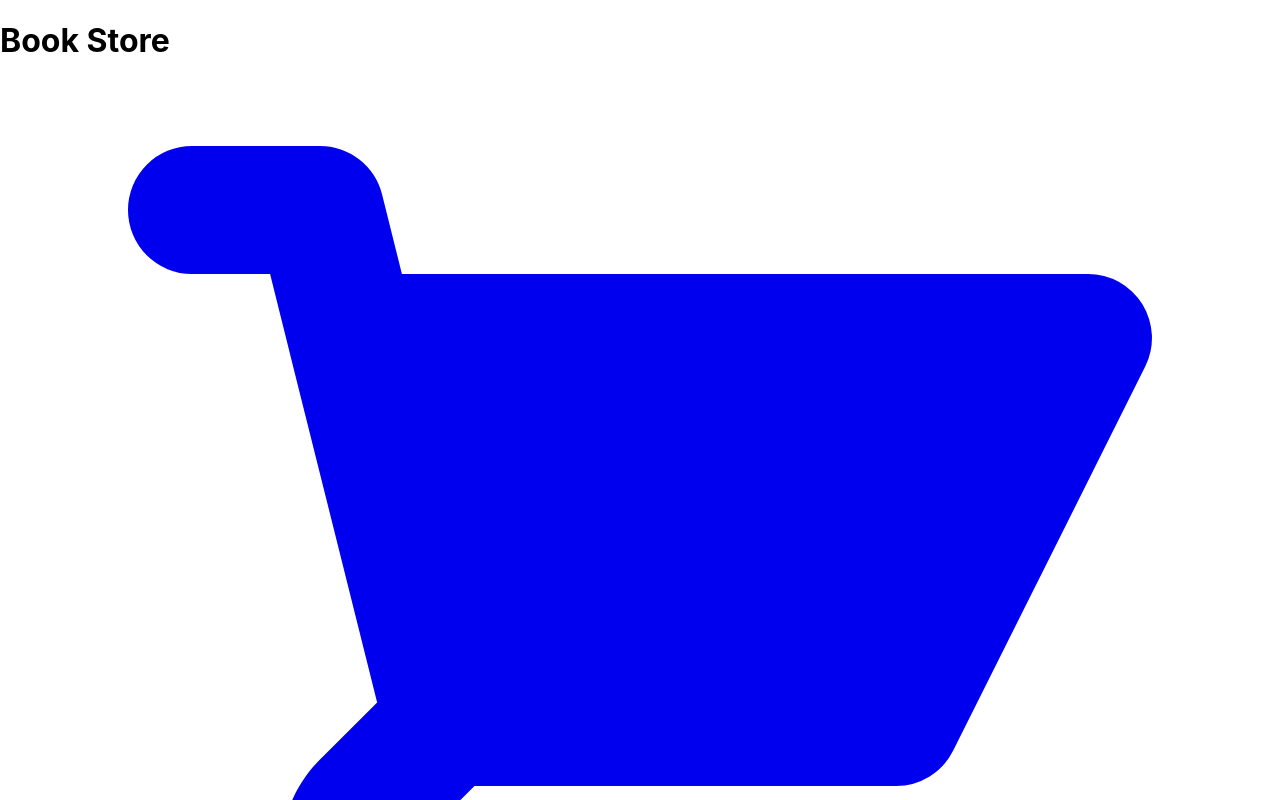
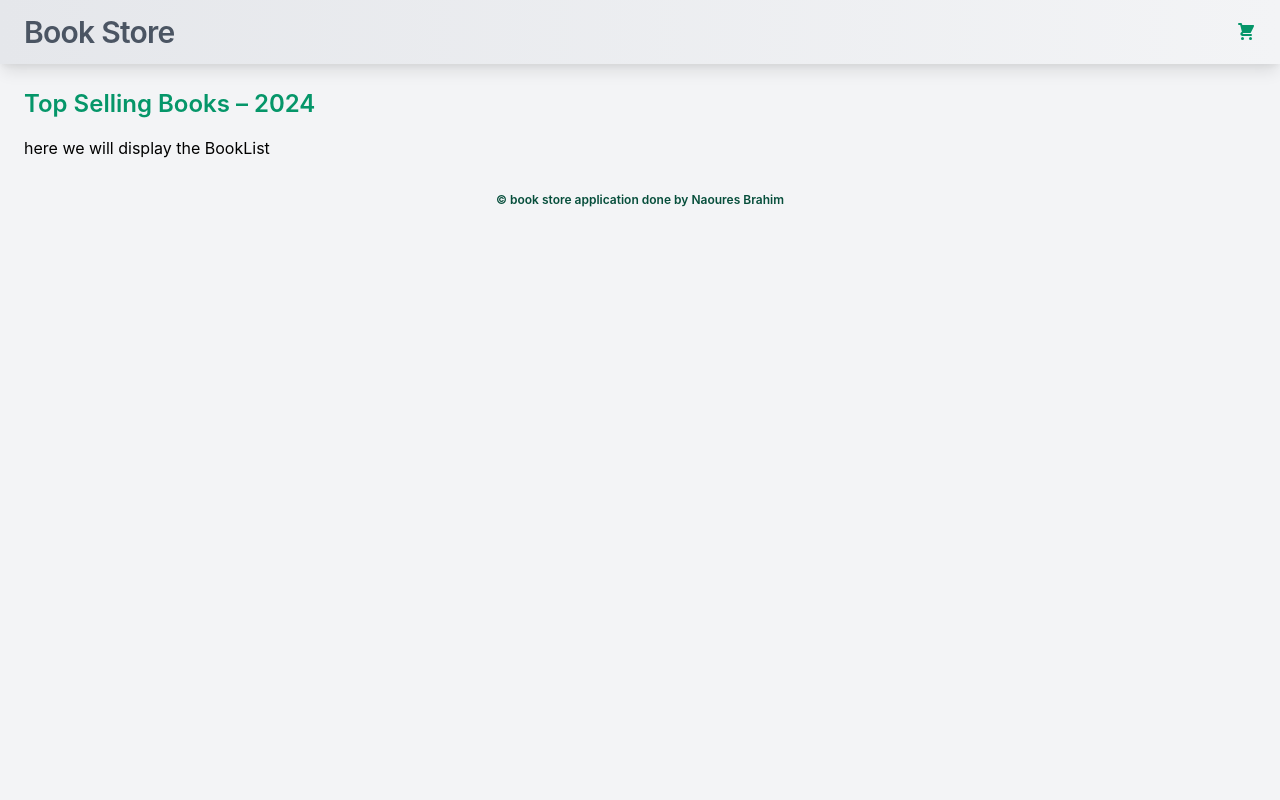
Before and after one commit to NaouresBrahim/BookStoreFrontEnd, a React (Create React App) app: page / in a window 1280 px wide. Shown: the top 800 px of the page. Built offline with nearby package versions, Linux system fonts and the light colour scheme.

Commit message:
Add style to layouts components..

```diff
--- a/public/index.html
+++ b/public/index.html
@@ -10,6 +10,10 @@
       content="Web site created using create-react-app"
     />
     <link rel="apple-touch-icon" href="%PUBLIC_URL%/logo192.png" />
+    <link
+            href="https://unpkg.com/tailwindcss@^2/dist/tailwind.min.css"
+            rel="stylesheet"
+    />
     <!--
       manifest.json provides metadata used when your web app is installed on a
       user's mobile device or desktop. See https://developers.google.com/web/fundamentals/web-app-manifest/
--- a/src/App.js
+++ b/src/App.js
@@ -11,7 +11,14 @@ import {
 } from "./components";
 
 import {useFetchBooks} from "./hooks";
+import {useState} from "react";
 const Header = () => {
+    //const {setIsOpen} = useCart(); // useContext(CartContext);
+
+    const openCart = (e) => {
+        e.preventDefault();
+        //setIsOpen(true);
+    };
 
     return (
         <header className="flex items-center justify-between w-full h-16 px-6 shadow-lg bg-gradient-to-r from-gray-200">
@@ -19,11 +26,34 @@ const Header = () => {
                 Book Store
             </h1>
             <div>
-                <a href="#" >
-                    <ShoppingCartSolidIcon className="w-5 h-5 text-gray-700 hover:text-gray-800"/>
+                <a href="#" onClick={openCart}>
+                    <ShoppingCartSolidIcon className="w-5 h-45 text-gray-700 hover:text-gray-800"/>
                 </a>
             </div>
         </header>
+    );
+};
+const BookSearch = ({setSearchText}) => {
+    const [filter, setFilter] = useState("");
+
+    const searchBook = (e) => {
+        e.preventDefault();
+        setSearchText(filter);
+    };
+
+    return (
+        <form className="relative" onSubmit={searchBook}>
+            <div className="absolute inset-y-0 flex items-center left-3">
+                {<SearchOutlineIcon className="w-6 h-6 text-gray-600"/>}
+            </div>
+            <input
+                type="text"
+                className="w-full py-3 pl-12 pr-2 bg-white rounded-lg focus:outline-none focus:ring-2 focus:ring-green-600 focus:ring-opacity-40"
+                placeholder="Search the book..."
+                value={filter}
+                onChange={(e) => setFilter(e.target.value)}
+            />
+        </form>
     );
 };
 function App() {
--- a/src/components/items/Layouts.jsx
+++ b/src/components/items/Layouts.jsx
@@ -4,7 +4,7 @@ const Footer = () => {
     return (
         <footer className="py-2">
             <p className="text-xs font-semibold text-center text-green-900">
-                &copy; Ebook application done by Naoures Brahim
+                &copy; book store  application done by Naoures Brahim
             </p>
         </footer>
     );
--- a/src/index.css
+++ b/src/index.css
@@ -1,13 +1,17 @@
 body {
   margin: 0;
   font-family: -apple-system, BlinkMacSystemFont, 'Segoe UI', 'Roboto', 'Oxygen',
-    'Ubuntu', 'Cantarell', 'Fira Sans', 'Droid Sans', 'Helvetica Neue',
-    sans-serif;
+  'Ubuntu', 'Cantarell', 'Fira Sans', 'Droid Sans', 'Helvetica Neue',
+  sans-serif;
   -webkit-font-smoothing: antialiased;
   -moz-osx-font-smoothing: grayscale;
 }
 
 code {
   font-family: source-code-pro, Menlo, Monaco, Consolas, 'Courier New',
-    monospace;
+  monospace;
 }
+.text-gray-700 {
+  --tw-text-opacity: 1;
+  color: rgb(5 150 105);
+}
```
